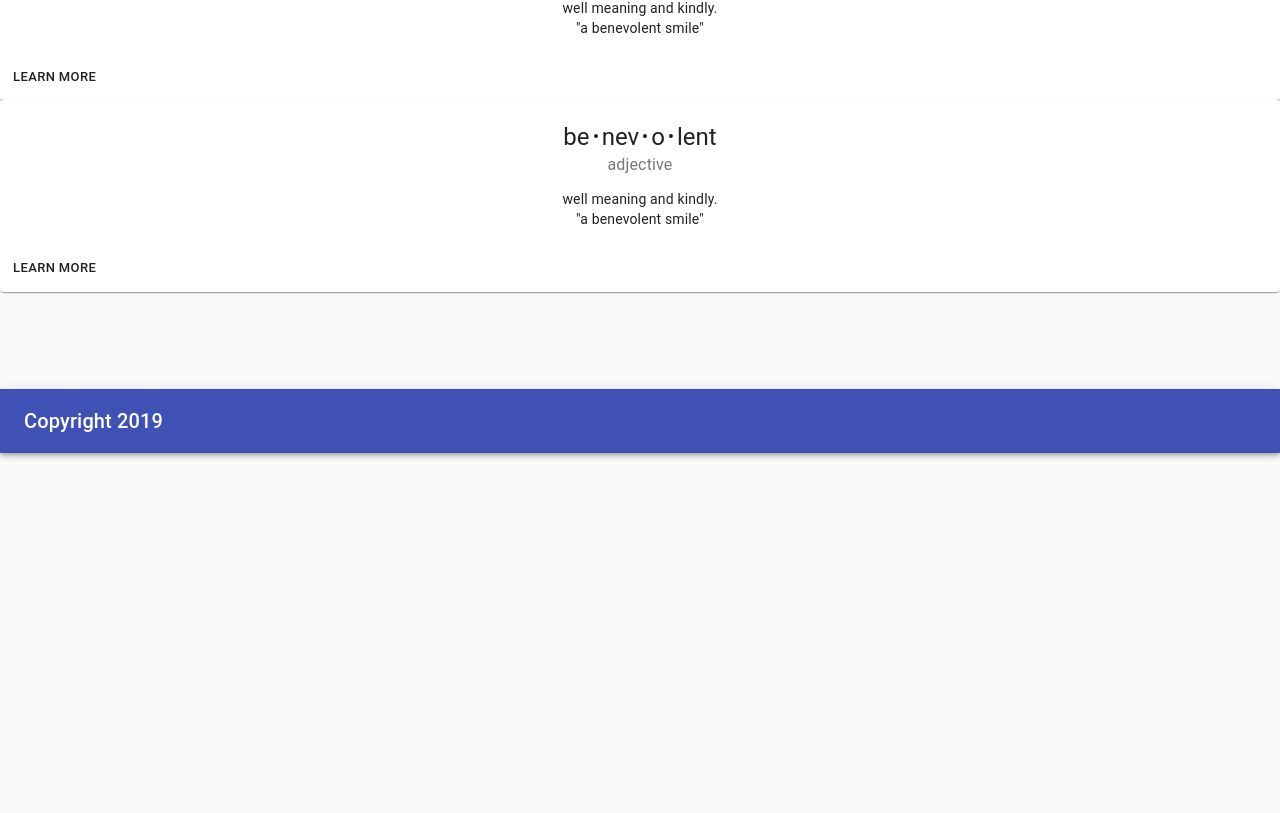
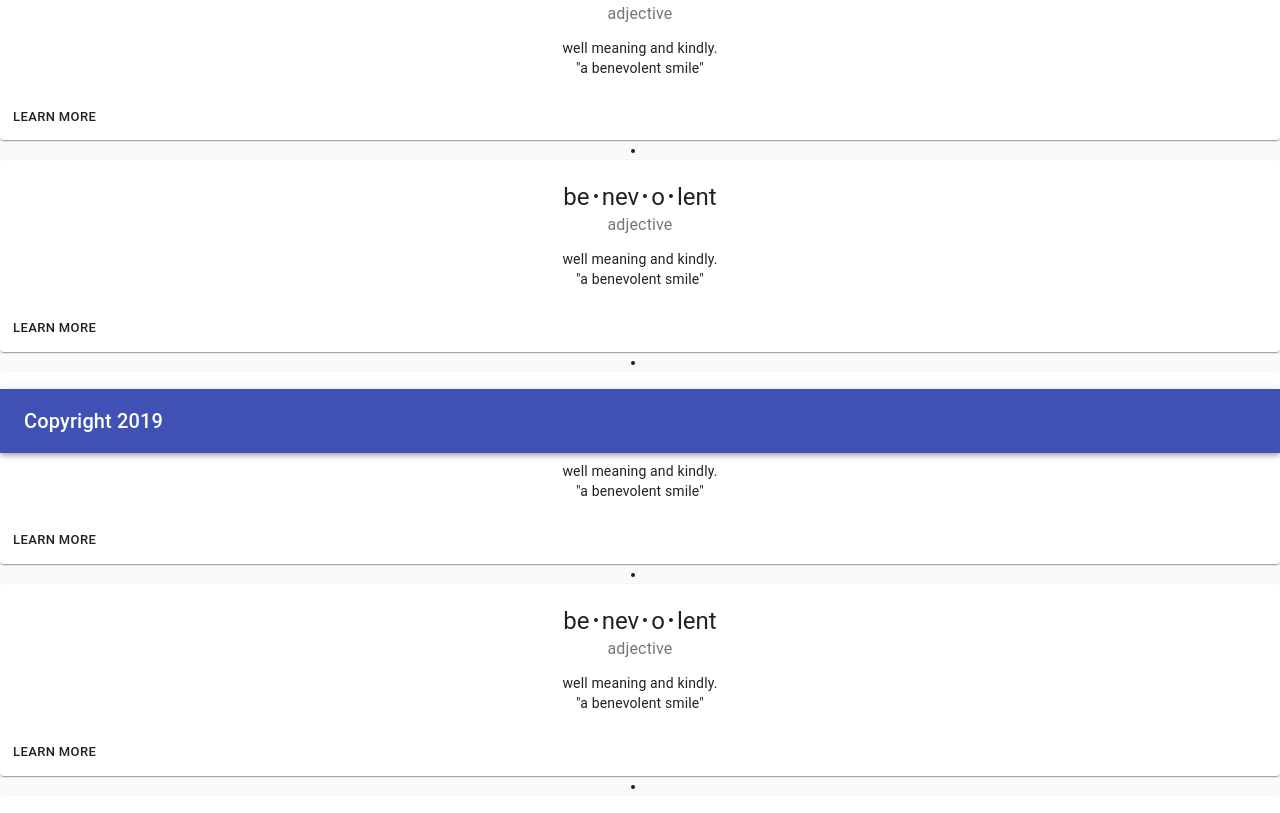
Before and after one commit to Enyazabi/react_project, a React (Create React App) app: page /catalog in a window 1280 px wide. Shown: the part 347-1160 px from the top of the page. Before the commit the page ends 800 px from the top, so only its background shows below. Built offline with nearby package versions, Linux system fonts and the light colour scheme.

Commit message:
some changes was added

```diff
--- a/src/CatalogComponent.jsx
+++ b/src/CatalogComponent.jsx
@@ -1,15 +1,16 @@
 import React from "react";
 import CardComponent from "./CardComponent.jsx";
 
-function CatalogComponent () {
-
-    return (
+const CatalogComponent = () => (
         <div>
-            <CardComponent/>
-            <CardComponent/>
-            <CardComponent/>
+            {[  <CardComponent/>,
+                <CardComponent/>,
+                <CardComponent/>,
+                <CardComponent/>,
+                <CardComponent/>,
+                <CardComponent/>
+            ].map(item => <li key={item}>{item}</li>)}
         </div>
     );
-}
 
 export default CatalogComponent;
```
